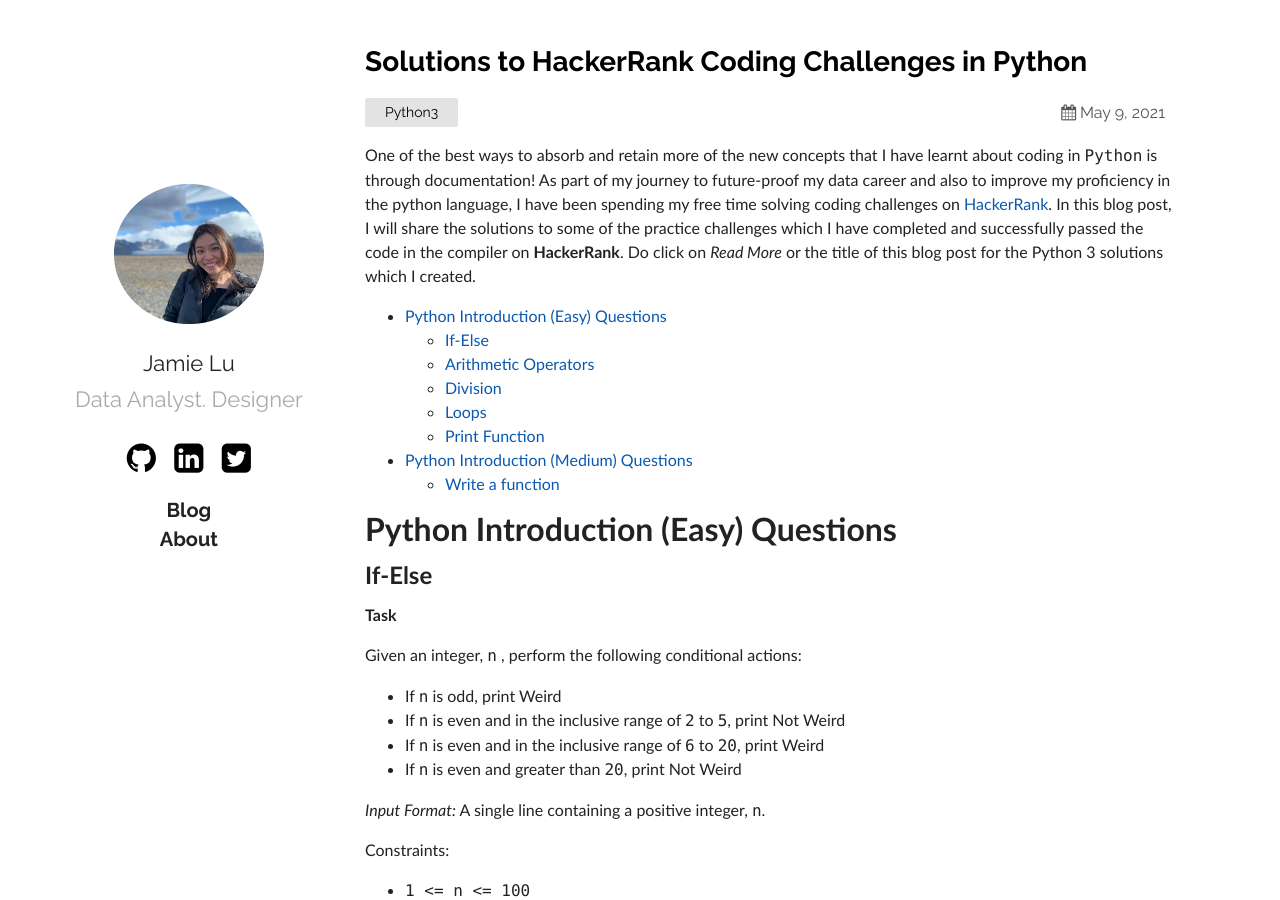
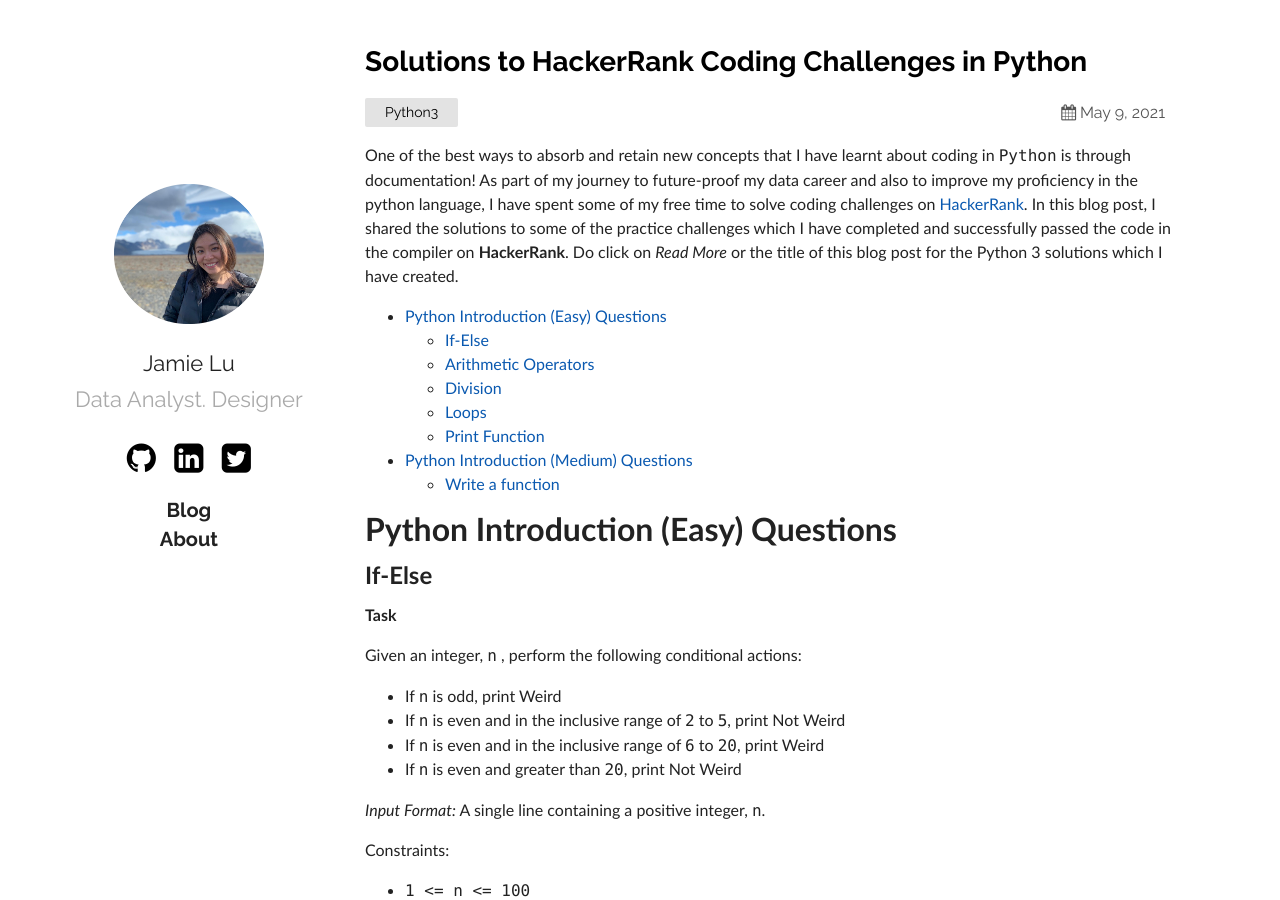
Before and after one commit to jamieqianhui/jamieqianhui.github.io, a Jekyll site: the page built from _posts/2021-05-09-Solutions-to-HackerRank-Challenges-in-Python.markdown, in a window 1280 px wide and 900 px high. Built offline with Jekyll 4.4.1, drawn with Linux system fonts in a browser that asks for light colours.

Commit message:
Update 2021-05-09-Solutions-to-HackerRank-Challenges-in-Python.markdown

```diff
--- a/_posts/2021-05-09-Solutions-to-HackerRank-Challenges-in-Python.markdown
+++ b/_posts/2021-05-09-Solutions-to-HackerRank-Challenges-in-Python.markdown
@@ -5,8 +5,8 @@
 categories: Python3
 ---
 
-One of the best ways to absorb and retain more of the new concepts that I have learnt about coding in `Python` is through documentation! As part of my journey to future-proof my data career and also to improve my proficiency in the python language, I have been spending my free time solving coding challenges on [HackerRank][hackerrank].
-In this blog post, I will share the solutions to some of the practice challenges which I have completed and successfully passed the code in the compiler on **HackerRank**. Do click on *Read More* or the title of this blog post for the Python 3 solutions which I created.
+One of the best ways to absorb and retain new concepts that I have learnt about coding in `Python` is through documentation! As part of my journey to future-proof my data career and also to improve my proficiency in the python language, I have spent some of my free time to solve coding challenges on [HackerRank][hackerrank].
+In this blog post, I shared the solutions to some of the practice challenges which I have completed and successfully passed the code in the compiler on **HackerRank**. Do click on *Read More* or the title of this blog post for the Python 3 solutions which I have created.
 
 {: class="table-of-content"}
 * TOC
```
